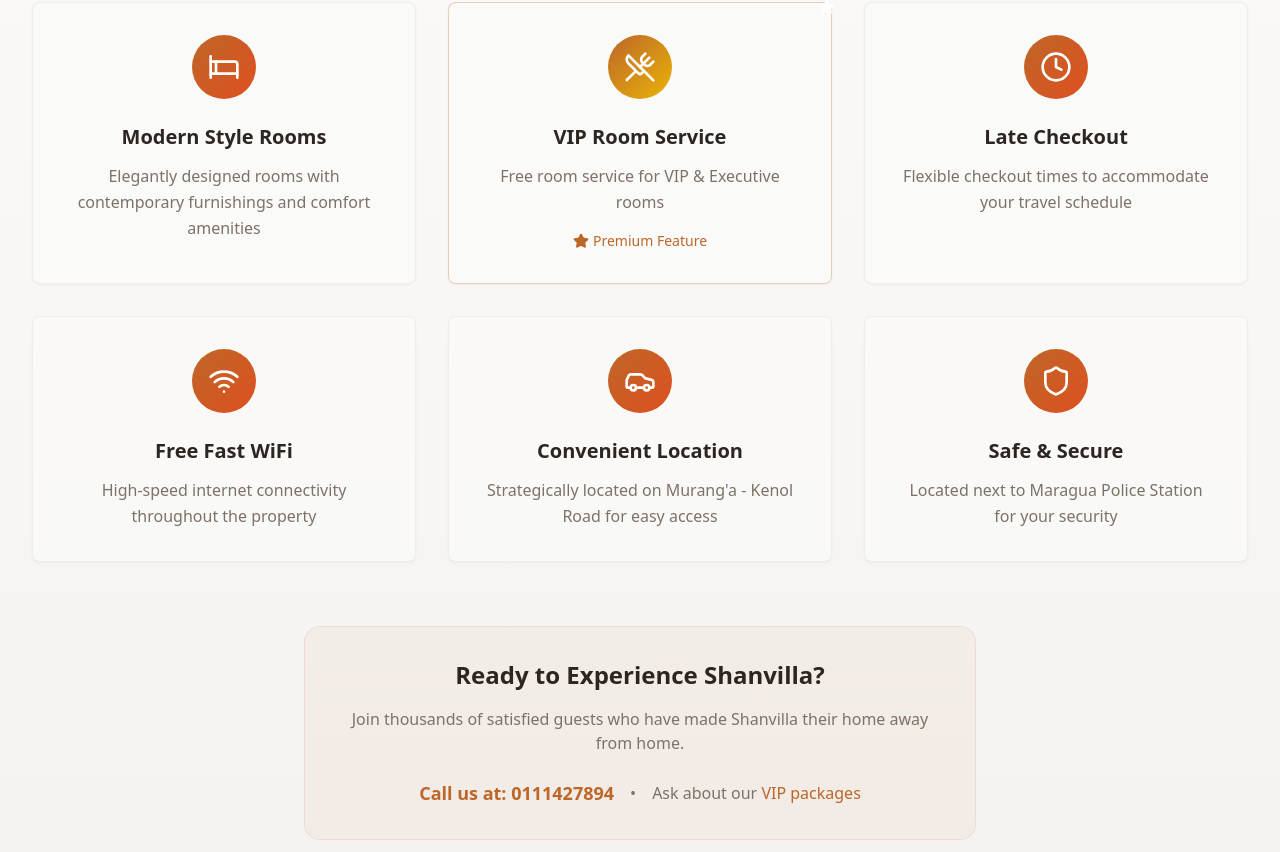
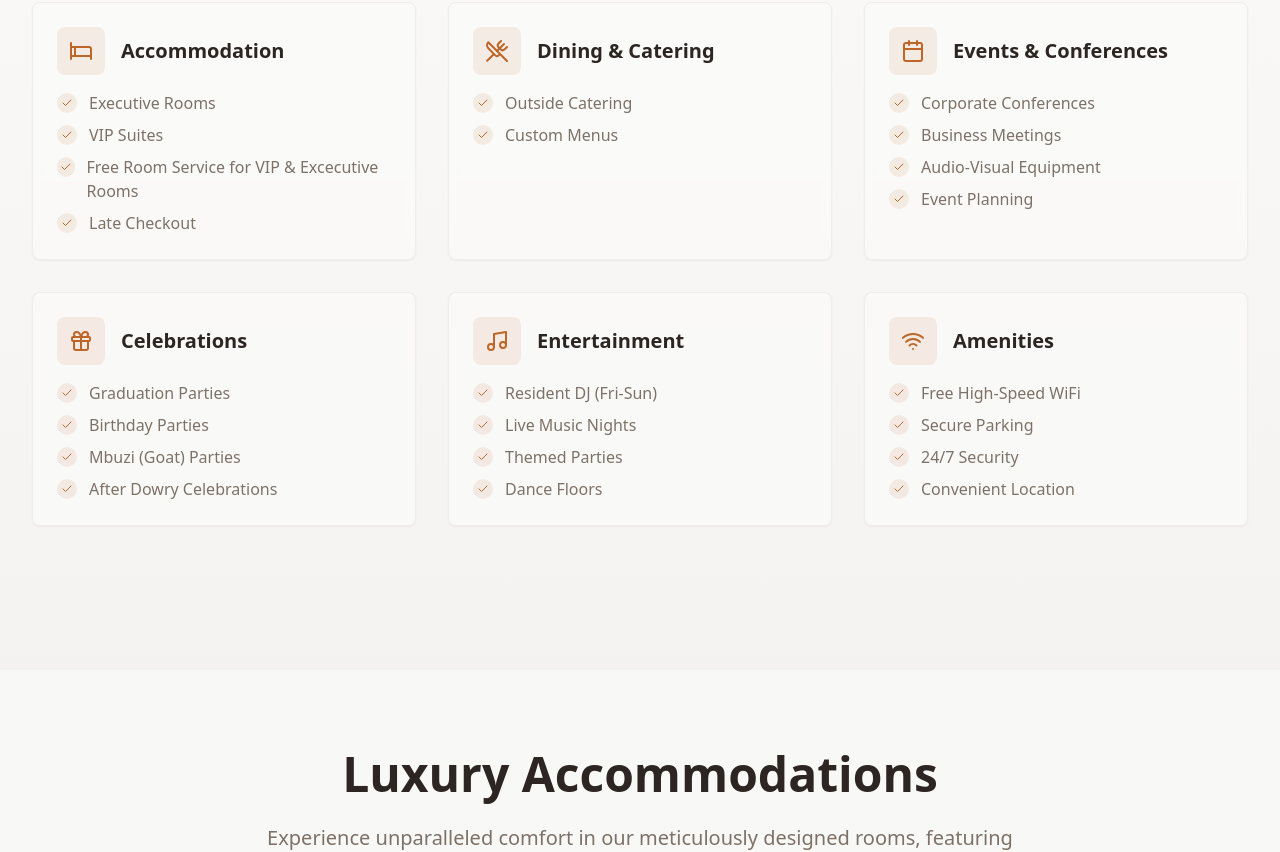
Before and after one commit to Rolernock/shanvilla, a React (Vite) app: page / in a window 1280 px wide. Shown: the part 1079-1931 px from the top of the page. Built offline with nearby package versions, Linux system fonts and the light colour scheme.

Commit message:
updated about section

```diff
--- a/src/components/AboutSection.tsx
+++ b/src/components/AboutSection.tsx
@@ -1,46 +1,61 @@
 import { Card, CardContent } from '@/components/ui/card'
-import {
-  Wifi,
-  UtensilsCrossed,
-  Clock,
-  Bed,
-  Car,
-  Shield,
-  Star
-} from 'lucide-react'
+import { Bed, UtensilsCrossed, Wifi, Calendar, Gift, Music } from 'lucide-react'
 
-const features = [
+const serviceCategories = [
   {
+    title: 'Accommodation',
     icon: Bed,
-    title: 'Modern Style Rooms',
-    description:
-      'Elegantly designed rooms with contemporary furnishings and comfort amenities'
+    services: [
+      'Executive Rooms',
+      'VIP Suites',
+      'Free Room Service for VIP & Excecutive Rooms',
+      'Late Checkout'
+    ]
   },
   {
+    title: 'Dining & Catering',
     icon: UtensilsCrossed,
-    title: 'VIP Room Service',
-    description: 'Free room service for VIP & Executive rooms'
+    services: ['Outside Catering', 'Custom Menus']
   },
   {
-    icon: Clock,
-    title: 'Late Checkout',
-    description: 'Flexible checkout times to accommodate your travel schedule'
+    title: 'Events & Conferences',
+    icon: Calendar,
+    services: [
+      'Corporate Conferences',
+      'Business Meetings',
+      'Audio-Visual Equipment',
+      'Event Planning'
+    ]
   },
   {
-    icon: Wifi,
-    title: 'Free Fast WiFi',
-    description: 'High-speed internet connectivity throughout the property'
+    title: 'Celebrations',
+    icon: Gift,
+    services: [
+      'Graduation Parties',
+      'Birthday Parties',
+      'Mbuzi (Goat) Parties',
+      'After Dowry Celebrations'
+    ]
   },
   {
-    icon: Car,
-    title: 'Convenient Location',
-    description:
-      "Strategically located on Murang'a - Kenol Road for easy access"
+    title: 'Entertainment',
+    icon: Music,
+    services: [
+      'Resident DJ (Fri-Sun)',
+      'Live Music Nights',
+      'Themed Parties',
+      'Dance Floors'
+    ]
   },
   {
-    icon: Shield,
-    title: 'Safe & Secure',
-    description: 'Located next to Maragua Police Station for your security'
+    title: 'Amenities',
+    icon: Wifi,
+    services: [
+      'Free High-Speed WiFi',
+      'Secure Parking',
+      '24/7 Security',
+      'Convenient Location'
+    ]
   }
 ]
 
@@ -51,80 +66,55 @@ const AboutSection = () => {
         {/* Header */}
         <div className='text-center mb-16 animate-fade-in'>
           <h2 className='text-4xl md:text-5xl font-bold text-foreground mb-6'>
-            Experience Excellence
+            Our Comprehensive Services
           </h2>
           <p className='text-xl text-muted-foreground max-w-3xl mx-auto leading-relaxed'>
-            At Shanvilla Hotel, we pride ourselves on providing exceptional
-            hospitality with modern amenities and personalized service that
-            exceeds your expectations.
+            Shanvilla Hotel offers premium hospitality services tailored for
+            both leisure and business needs in the heart of Murang'a.
           </p>
         </div>
 
-        {/* Features Grid */}
-        <div className='grid grid-cols-1 md:grid-cols-2 lg:grid-cols-3 gap-8'>
-          {features.map((feature, index) => (
+        {/* Services Grid */}
+        <div className='grid grid-cols-1 md:grid-cols-2 lg:grid-cols-3 gap-8 mb-16'>
+          {serviceCategories.map((category, index) => (
             <Card
               key={index}
-              className={`group hover:shadow-warm transition-all duration-300 hover:-translate-y-2 bg-card/80 backdrop-blur-sm border-border/50 ${
-                feature.title.includes('VIP') ? 'border-primary/30' : ''
-              }`}
+              className='group hover:shadow-warm transition-all duration-300 hover:-translate-y-2 bg-card/80 backdrop-blur-sm border-border/50'
             >
-              <CardContent className='p-8 text-center'>
-                <div className='mb-6 flex justify-center'>
-                  <div
-                    className={`w-16 h-16 rounded-full flex items-center justify-center group-hover:scale-110 transition-transform duration-300 ${
-                      feature.title.includes('VIP')
-                        ? 'bg-gradient-to-br from-primary to-yellow-500'
-                        : 'bg-gradient-accent'
-                    }`}
-                  >
-                    <feature.icon className='w-8 h-8 text-white' />
-                    {feature.title.includes('VIP') && (
-                      <Star
-                        className='absolute w-4 h-4 text-white -top-1 -right-1'
-                        fill='white'
-                      />
-                    )}
+              <CardContent className='p-6'>
+                <div className='flex items-center gap-4 mb-4'>
+                  <div className='w-12 h-12 bg-primary/10 rounded-lg flex items-center justify-center'>
+                    <category.icon className='w-6 h-6 text-primary' />
                   </div>
+                  <h3 className='text-xl font-semibold text-foreground'>
+                    {category.title}
+                  </h3>
                 </div>
-                <h3 className='text-xl font-semibold text-foreground mb-3'>
-                  {feature.title}
-                </h3>
-                <p className='text-muted-foreground leading-relaxed'>
-                  {feature.description}
-                </p>
-                {feature.title.includes('VIP') && (
-                  <div className='mt-4 text-sm text-primary font-medium flex items-center justify-center gap-1'>
-                    <Star className='w-4 h-4' fill='currentColor' />
-                    <span>Premium Feature</span>
-                  </div>
-                )}
+                <ul className='space-y-2'>
+                  {category.services.map((service, i) => (
+                    <li key={i} className='flex items-start gap-3'>
+                      <span className='inline-flex items-center justify-center w-5 h-5 bg-primary/10 text-primary rounded-full mt-0.5'>
+                        <svg
+                          xmlns='http://www.w3.org/2000/svg'
+                          width='12'
+                          height='12'
+                          viewBox='0 0 24 24'
+                          fill='none'
+                          stroke='currentColor'
+                          strokeWidth='2'
+                          strokeLinecap='round'
+                          strokeLinejoin='round'
+                        >
+                          <polyline points='20 6 9 17 4 12'></polyline>
+                        </svg>
+                      </span>
+                      <span className='text-muted-foreground'>{service}</span>
+                    </li>
+                  ))}
+                </ul>
               </CardContent>
             </Card>
           ))}
-        </div>
-
-        {/* Call to Action */}
-        <div className='text-center mt-16'>
-          <div className='bg-primary/5 rounded-2xl p-8 max-w-2xl mx-auto border border-primary/10'>
-            <h3 className='text-2xl font-bold text-foreground mb-4'>
-              Ready to Experience Shanvilla?
-            </h3>
-            <p className='text-muted-foreground mb-6'>
-              Join thousands of satisfied guests who have made Shanvilla their
-              home away from home.
-            </p>
-            <div className='flex flex-col sm:flex-row gap-4 justify-center items-center'>
-              <span className='text-lg font-semibold text-primary'>
-                Call us at: 0111427894
-              </span>
-              <span className='hidden sm:block text-muted-foreground'>•</span>
-              <span className='text-muted-foreground'>
-                Ask about our{' '}
-                <span className='text-primary font-medium'>VIP packages</span>
-              </span>
-            </div>
-          </div>
         </div>
       </div>
     </section>
```
